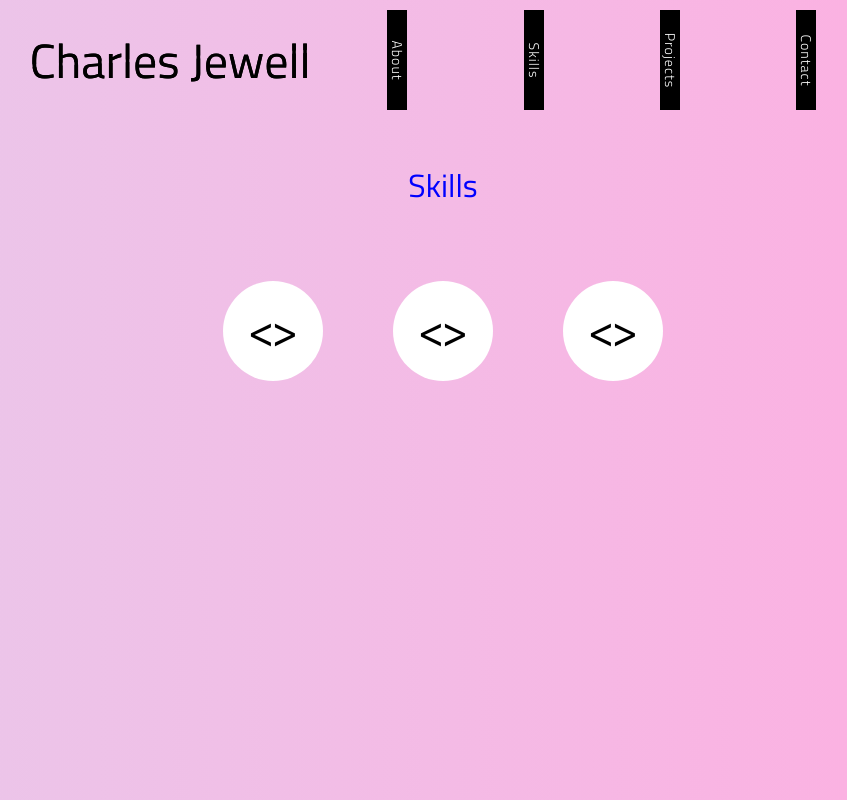
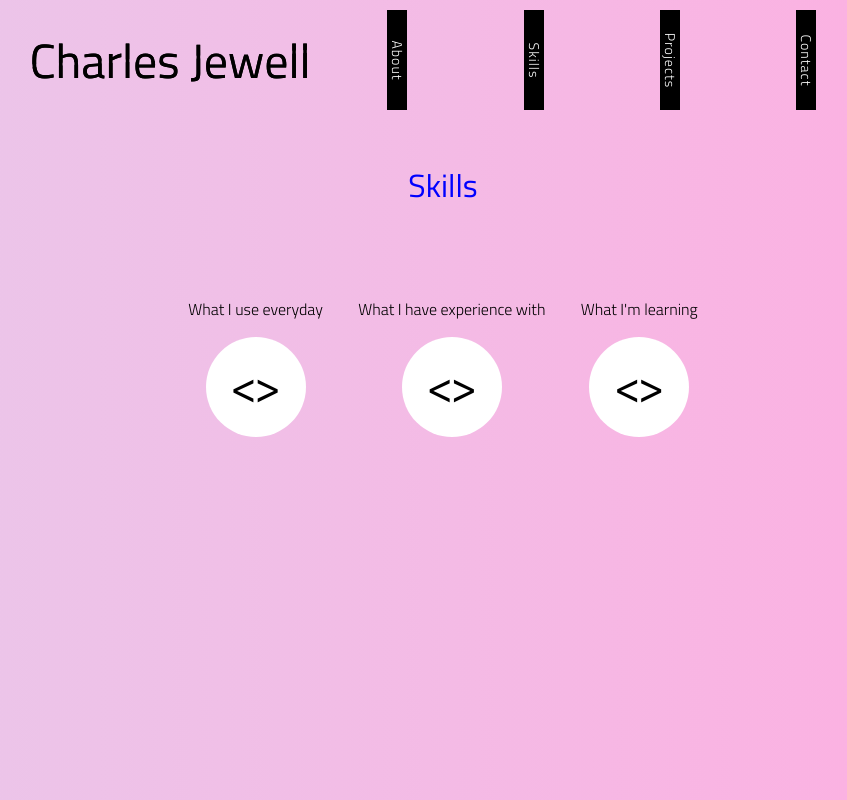
Before and after one commit to cjewell47/nuxt-play-around, a Nuxt app: page /Skills in a window 1280 px wide. Shown: the whole page, without its empty margins (197-1044 px from the left). Built offline with nearby package versions, Linux system fonts and the light colour scheme.

Commit message:
finished desktop skills menu

```diff
--- a/pages/Skills.vue
+++ b/pages/Skills.vue
@@ -3,9 +3,36 @@
     <h1>Skills</h1>
     <div class="skills-container">
       <menu>
-        <button aria-label="What I use everyday" @click="skills === 1 ? skills = 0 : skills = 1" />
-        <button aria-label="What I have experience with" @click="skills === 2 ? skills = 0 : skills = 2" />
-        <button aria-label="What I'm learning" @click="skills === 3 ? skills = 0 : skills = 3" />
+        <menuitem
+          :class="{'menuitem-active': skills === 1, 'menuitem-inactive': skills === 2 || skills === 3}"
+        >
+          <p>What I use everyday</p>
+          <button
+            class="menuitem-button"
+            aria-label="What I use everyday"
+            @click="skills === 1 ? skills = 0 : skills = 1"
+          />
+        </menuitem>
+        <menuitem
+          :class="{'menuitem-active': skills === 2, 'menuitem-inactive': skills === 1 || skills === 3}"
+        >
+          <p>What I have experience with</p>
+          <button
+            class="menuitem-button"
+            aria-label="What I have experience with"
+            @click="skills === 2 ? skills = 0 : skills = 2"
+          />
+        </menuitem>
+        <menuitem
+          :class="{'menuitem-active': skills === 3, 'menuitem-inactive': skills === 1 || skills === 2}"
+        >
+          <p>What I'm learning</p>
+          <button
+            class="menuitem-button"
+            aria-label="What I'm learning"
+            @click="skills === 3 ? skills = 0 : skills = 3"
+          />
+        </menuitem>
       </menu>
       <article>
         <div :class="{ 'skills-active': skills === 1 || skills === 2 || skills === 3 }">
@@ -92,7 +119,15 @@ menu {
   display: flex;
   flex-direction: row;
   justify-content: space-evenly;
-  button {
+}
+menuitem {
+  display: flex;
+  flex-direction: column;
+  align-items: center;
+  transition: opacity 0.35s ease-in-out;
+}
+.menuitem {
+  &-button {
     position: relative;
     font-size: 1.5rem;
     height: 100px;
@@ -112,6 +147,7 @@ menu {
       position: absolute;
       font-size: 2em;
       top: 12px;
+      color: #000;
       transition: all 0.5s ease-in-out;
     }
     &::before {
@@ -141,5 +177,28 @@ menu {
       outline: none;
     }
   }
+  &-active {
+    .menuitem-button {
+      transform: scale(1.05);
+      background-position: 40% 40%;
+      &::before,
+      &::after {
+        font-size: 2.2em;
+        top: 8px;
+      }
+      &::before {
+        left: 10%;
+      }
+      &::after {
+        right: 10%;
+      }
+    }
+  }
+  &-inactive {
+    opacity: 0.5;
+    &:hover {
+      opacity: 1;
+    }
+  }
 }
 </style>
```
